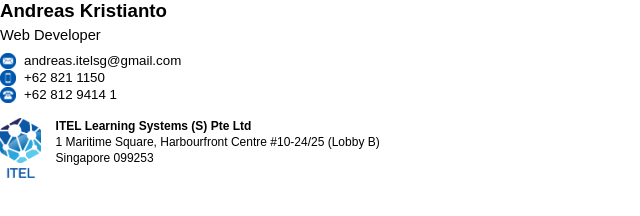
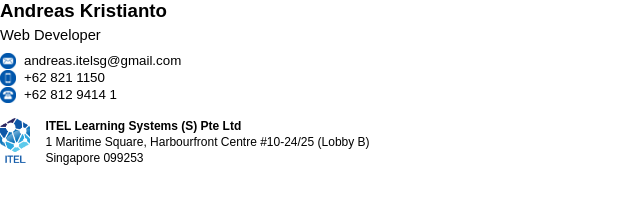
Before and after one commit to AndreasKrist/EMAIL-SIGNATURE-TEMPLATE, a plain HTML site: page index.html in a window 1280 px wide. Shown: the whole page, without its empty margins (0-640 px from the left). Drawn offline with Linux system fonts and the light colour scheme.

Commit message:
Update index.html

```diff
--- a/index.html
+++ b/index.html
@@ -42,7 +42,7 @@
                 <table cellpadding="0" cellspacing="0" border="0">
                     <tr>
                         <td style="padding-right: 15px; vertical-align: top; padding-left: 0;">
-                            <img src="itel.png" alt="ITEL" height="60" style="display: block; border: 0; margin: 0;">
+                            <img src="itel.png" alt="ITEL" height="45" style="display: block; border: 0; margin: 0;">
                         </td>
                         <td style="vertical-align: top; font-size: 9pt; line-height: 1.35;">
                             <div><strong>ITEL Learning Systems (S) Pte Ltd</strong></div>
```
